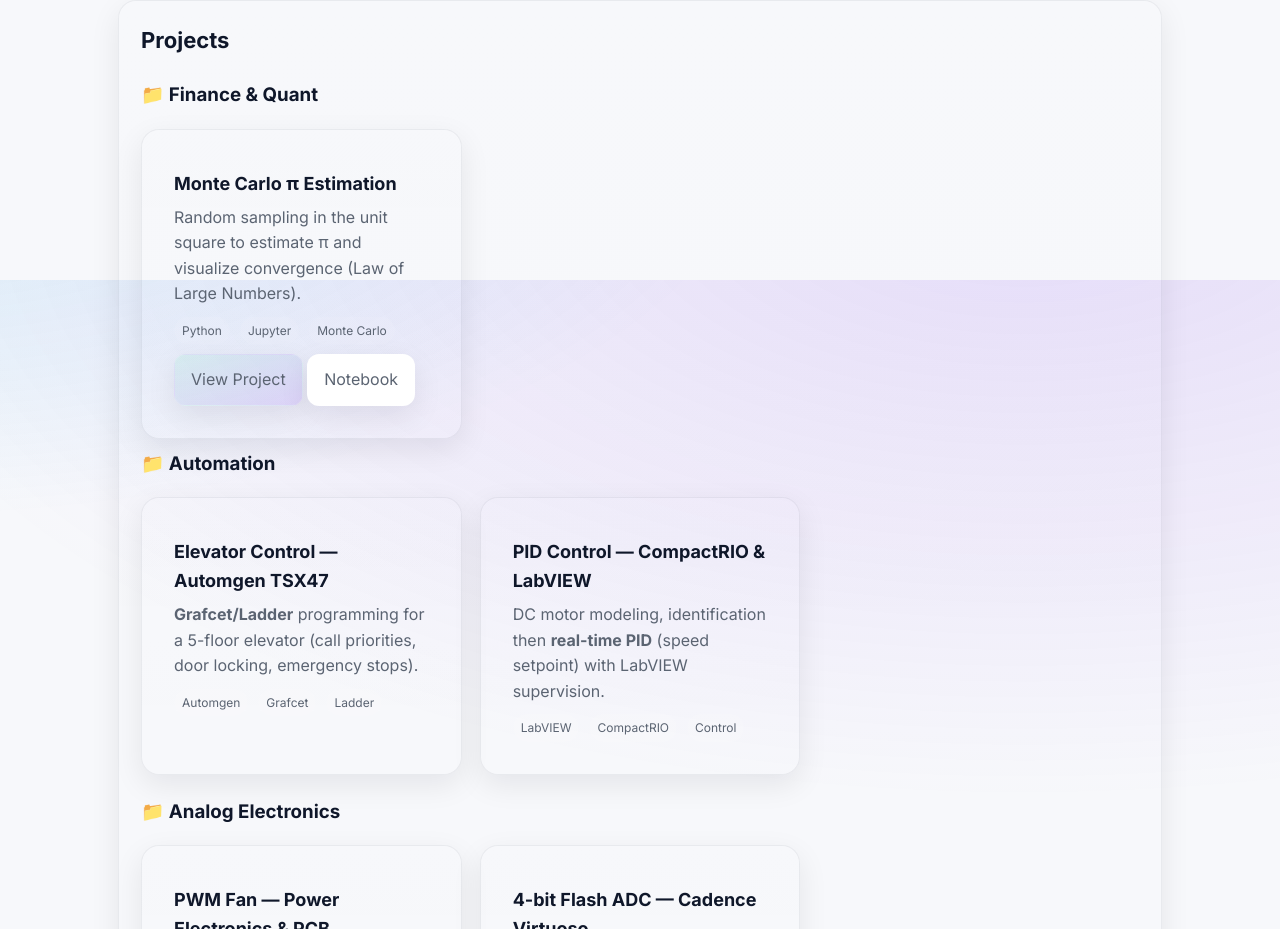
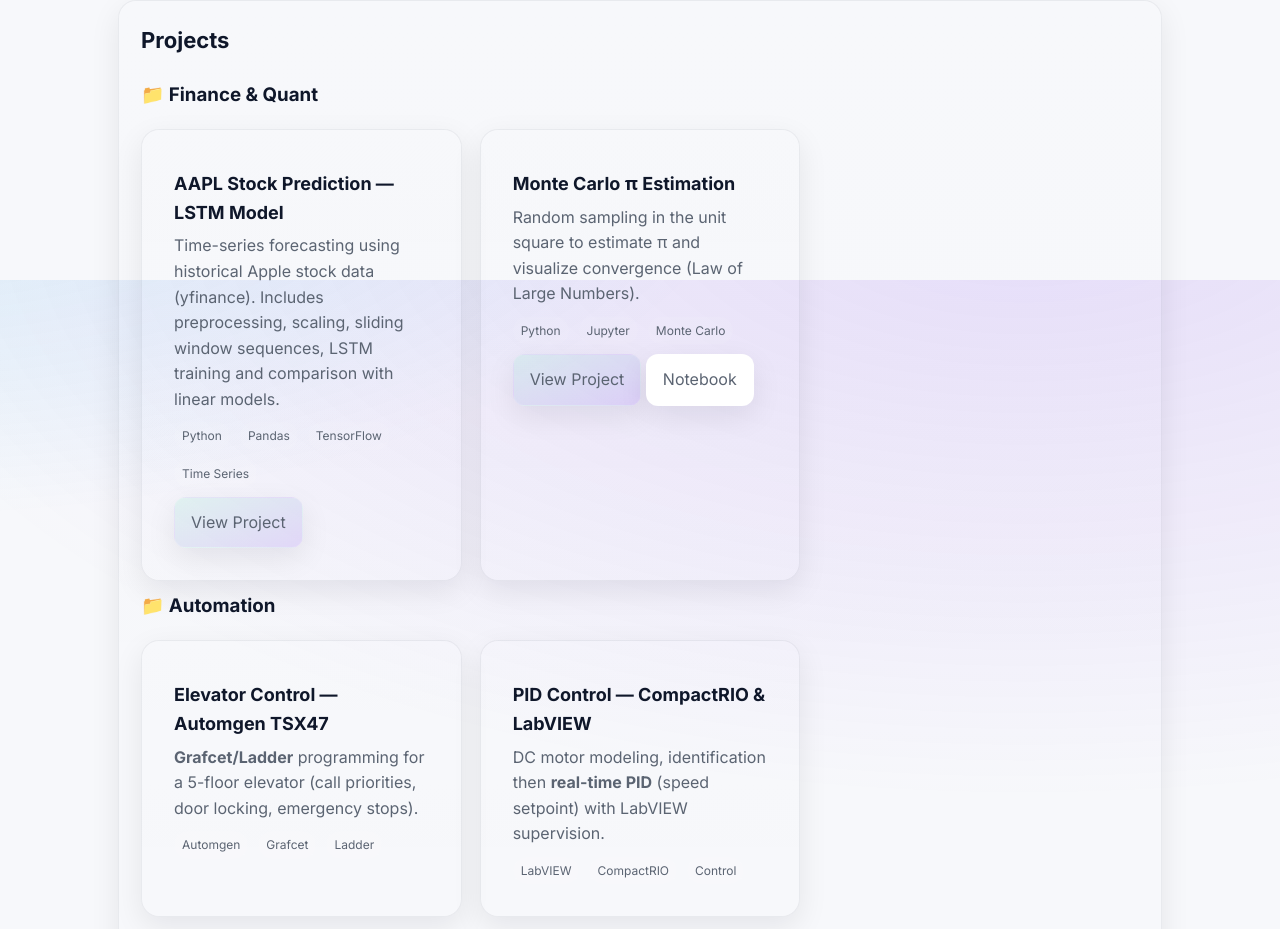
Before and after one commit to yberrhazi/Portfolio, a plain HTML site: page index.html in a window 1280 px wide. Shown: the part 1320-2249 px from the top of the page. Drawn offline with Linux system fonts and the light colour scheme.

Commit message:
initial commit Portfolio

```diff
--- a/index.html
+++ b/index.html
@@ -174,6 +174,20 @@
       <!-- Folder: Finance & Quant -->
       <h3 style="margin-top:22px">📁 Finance & Quant</h3>
       <div class="grid">
+        <article class="project card"><div class="project">
+  <h3>AAPL Stock Prediction — LSTM Model</h3>
+  <p>Time-series forecasting using historical Apple stock data (yfinance). Includes preprocessing, scaling, sliding window sequences, LSTM training and comparison with linear models.</p>
+  <div class="meta">
+    <span class="chip">Python</span>
+    <span class="chip">Pandas</span>
+    <span class="chip">TensorFlow</span>
+    <span class="chip">Time Series</span>
+  </div>
+  <p style="margin-top:10px">
+    <a class="btn" href="https://github.com/yberrhazi/Finance-projects/tree/main/Prediction_AAPL" target="_blank" rel="noreferrer">View Project</a>
+  </p>
+</div></article>
+
         <article class="project card"><div class="project">
           <h3>Monte Carlo π Estimation</h3>
           <p>Random sampling in the unit square to estimate π and visualize convergence (Law of Large Numbers).</p>
```
